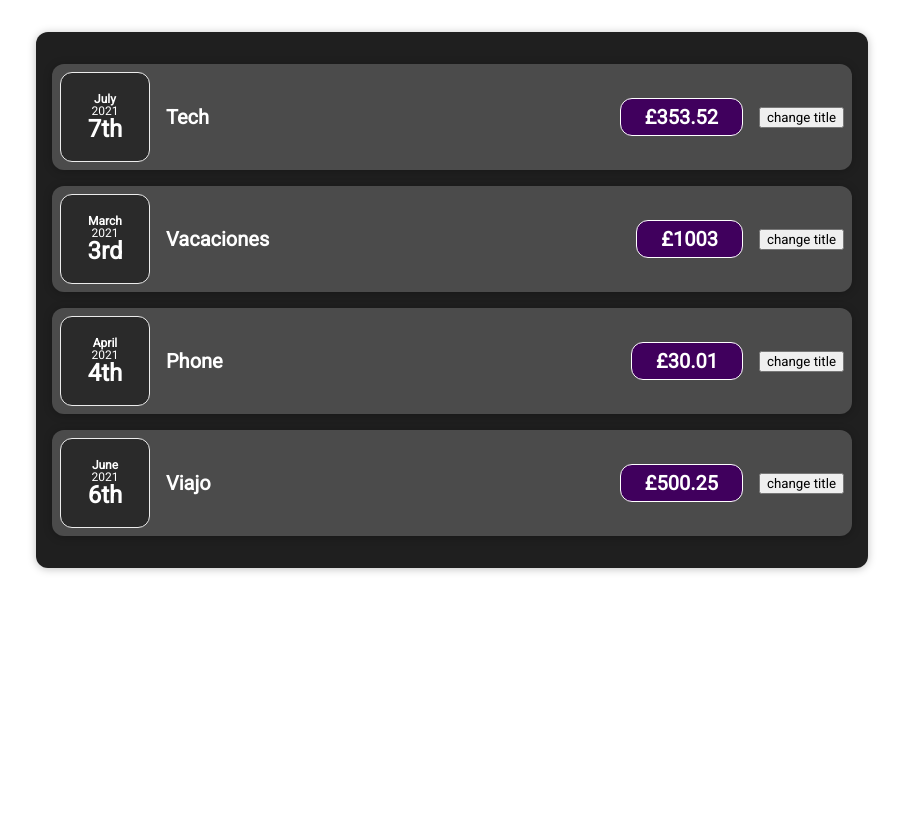
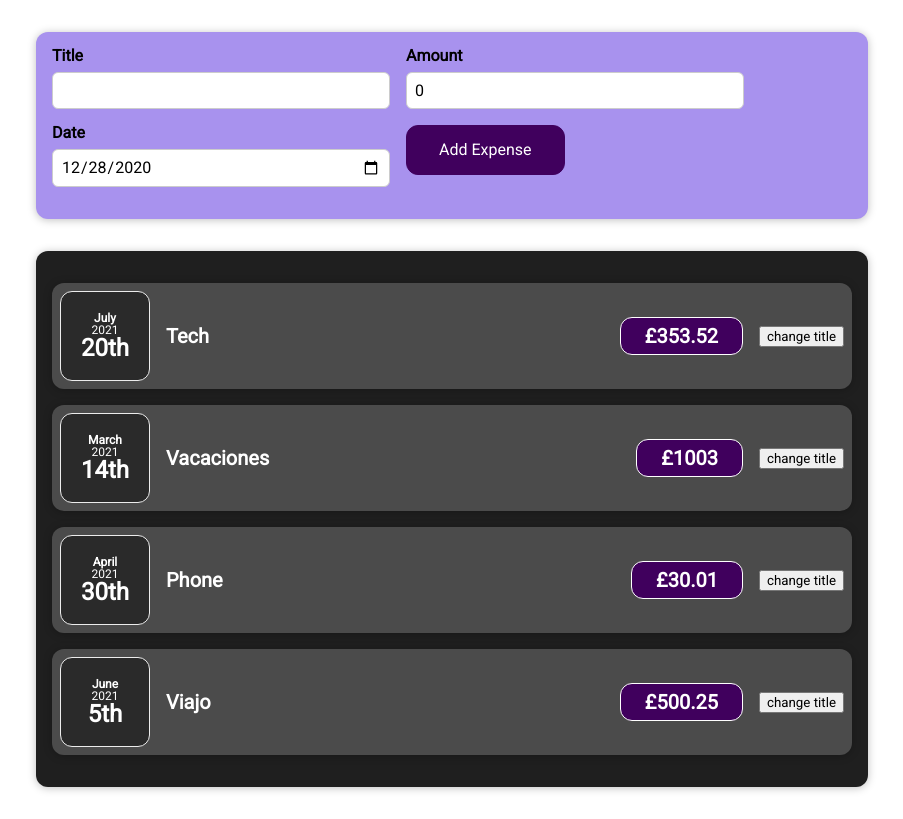
Before and after one commit to jrmileham/ts-react-starter, a React app: page / in a window 1280 px wide. Shown: the whole page, without its empty margins (188-1091 px from the left). Built offline with nearby package versions, Linux system fonts and the light colour scheme.

Commit message:
Add new expense

```diff
--- a/src/App.tsx
+++ b/src/App.tsx
@@ -1,15 +1,45 @@
 import pkg from '@package';
 import Expenses from '@App/expense/components/Expenses';
+import NewExpense from '@App/expense/components/NewExpense';
+import Expense from '@App/expense/model/Expense';
+import { useState } from 'react';
+
 /**
  * Main function
  */
 function App(): JSX.Element {
+  const [expenses, setExpenses] = useState<Expense[]>(
+    [
+      {
+        date: new Date(2021, 6, 20),
+        title: "Tech",
+        amount: 353.52
+      },
+      {
+        date: new Date(2021, 2, 14),
+        title: "Vacaciones",
+        amount: 1003
+      },
+      {
+        date: new Date(2021, 3, 30),
+        title: "Phone",
+        amount: 30.01
+      },
+      {
+        date: new Date(2021, 5, 5),
+        title: "Viajo",
+        amount: 500.25
+      }
+    ]
+  );
 
-
-
+  const addExpense = (newExpense: Expense): void => {
+    setExpenses([...expenses, newExpense]);
+  };
   return (
     <div className="App">
-      <Expenses />
+      <NewExpense addExpense={addExpense}/>
+      <Expenses expenses={expenses} />
     </div>
   );
 }
--- a/src/components/ShowDate.tsx
+++ b/src/components/ShowDate.tsx
@@ -18,8 +18,9 @@ function ShowDate(props: PropsWithChildren<ShowDateProps>): JSX.Element {
     <div {...divProps}>
       <div className={divProps.className ? `${divProps.className}__month` : undefined}>{localedDate.format("MMMM")}</div>
       <div className={divProps.className ? `${divProps.className}__year` : undefined}>{localedDate.format("YYYY")}</div>
-      <div className={divProps.className ? `${divProps.className}__day` : undefined}>{localedDate.format("Mo")}</div>
-    </div>);
+      <div className={divProps.className ? `${divProps.className}__day` : undefined}>{localedDate.format("Do")}</div>
+    </div>
+  );
 }
 
 ShowDate.defaultProps = defaultProps;
--- /dev/null
+++ b/src/expense/components/ExpenseForm.tsx
@@ -0,0 +1,53 @@
+import moment from "moment";
+import { ChangeEvent, FormEvent, PropsWithChildren, useState } from "react";
+import "./NewExpense.scss";
+
+import Expense from "@App/expense/model/Expense";
+
+export type ExpenseFormProps = {
+  submitExpense: (newExpense: Expense) => void;
+};
+
+const defaultState: Expense = {
+  title: "",
+  amount: 0.00,
+  date: new Date()
+};
+
+function ExpenseForm(props: PropsWithChildren<ExpenseFormProps>): JSX.Element {
+
+  const [expense, setExpense] = useState<Expense>(defaultState);
+
+  const titleChangeHandler = (event: ChangeEvent<HTMLInputElement>): void => setExpense({...expense, title: event.target.value});
+  const amountChangeHandler = (event: ChangeEvent<HTMLInputElement>): void => setExpense({...expense, amount: event.target.valueAsNumber});
+  const dateChangeHandler = (event: ChangeEvent<HTMLInputElement>): void => setExpense({...expense, date: event.target.valueAsDate!});
+  const submitFormHandler = (event: FormEvent<HTMLFormElement>): void => {
+    event.preventDefault();
+    props.submitExpense(expense);
+    setExpense(defaultState);
+  }
+
+  return (
+    <form onSubmit={submitFormHandler}>
+      <div className="new-expense__controls">
+        <div className="new-expense__control">
+          <label>Title</label>
+          <input type="text" value={expense.title} onChange={titleChangeHandler} />
+        </div>
+        <div className="new-expense__control">
+          <label>Amount</label>
+          <input type="number" value={expense.amount} min="0.01" step="0.01" onChange={amountChangeHandler} />
+        </div>
+        <div className="new-expense__control">
+          <label>Date</label>
+          <input type="date" value={moment(expense.date).format("yyyy-MM-DD")} min="2020-01-01" max="2022-12-31" onChange={dateChangeHandler} />
+        </div>
+        <div className="new-expense__actions">
+          <button type="submit">Add Expense</button>
+        </div>
+      </div>
+    </form>
+  );
+}
+
+export default ExpenseForm;
--- a/src/expense/components/ExpenseItem.tsx
+++ b/src/expense/components/ExpenseItem.tsx
@@ -1,5 +1,5 @@
 import ShowDate from '@App/components/ShowDate';
-import { PropsWithChildren, SyntheticEvent, useState } from 'react';
+import { PropsWithChildren, useState } from 'react';
 import './ExpenseItem.scss';
 import './ExpenseDate.scss';
 import Card from '@App/components/Card';
@@ -16,7 +16,7 @@ function ExpenseItem(props: PropsWithChildren<ExpenseItemProps>): JSX.Element {
 
   function changeTitle () { updateTitle("hello " + props.expenseTitle) };
 
-  const { expenseDate, expenseTitle, expenseAmount } = props;
+  const { expenseDate, expenseAmount } = props;
   return (
     <Card className="expense-item">
       <ShowDate className="expense-date" date={expenseDate} />
--- a/src/expense/components/Expenses.tsx
+++ b/src/expense/components/Expenses.tsx
@@ -1,35 +1,25 @@
 import './Expenses.scss';
-import ExpenseItem, { ExpenseItemProps } from '@App/expense/components/ExpenseItem';
+import ExpenseItem  from '@App/expense/components/ExpenseItem';
 import Card from '@App/components/Card';
+import { PropsWithChildren } from 'react';
+import Expense from '@App/expense/model/Expense';
 
-function Expenses(): JSX.Element {
-  const expenses: ExpenseItemProps[] = [
-    {
-      expenseDate: new Date(2021, 6, 20),
-      expenseTitle: "Tech",
-      expenseAmount: 353.52
-    },
-    {
-      expenseDate: new Date(2021, 2, 14),
-      expenseTitle: "Vacaciones",
-      expenseAmount: 1003
-    },
-    {
-      expenseDate: new Date(2021, 3, 30),
-      expenseTitle: "Phone",
-      expenseAmount: 30.01
-    },
-    {
-      expenseDate: new Date(2021, 5, 5),
-      expenseTitle: "Viajo",
-      expenseAmount: 500.25
-    }
-  ];
+export type ExpensesProps = {
+  expenses: Expense[];
+};
+
+function Expenses(props: PropsWithChildren<ExpensesProps>): JSX.Element {
   return (
     <Card className="expenses">
       {
-        expenses.map((expense, index): JSX.Element =>
-          <ExpenseItem key={index} {...expense} />)
+        props.expenses.map((expense: Expense, index: number): JSX.Element =>
+          <ExpenseItem
+            key={index}
+            expenseAmount={expense.amount}
+            expenseTitle={expense.title}
+            expenseDate={expense.date}
+          />
+        )
       }
     </Card>
   );
--- /dev/null
+++ b/src/expense/components/NewExpense.scss
@@ -0,0 +1,57 @@
+.new-expense {
+  background-color: #a892ee;
+  padding: 1rem;
+  margin: 2rem auto;
+  width: 50rem;
+  max-width: 95%;
+  border-radius: 12px;
+  text-align: center;
+  box-shadow: 0 1px 8px rgba(0, 0, 0, 0.25);
+  & button {
+    font: inherit;
+    cursor: pointer;
+    padding: 1rem 2rem;
+    border: 1px solid #40005d;
+    background-color: #40005d;
+    color: white;
+    border-radius: 12px;
+    margin-right: 1rem;
+    &:hover,
+    &:active {
+      background-color: #510674;
+      border-color: #510674;
+    }
+    &.alternative {
+      color: #220131;
+      border-color: transparent;
+      background-color: transparent;
+      &:hover,
+      &:active {
+        background-color: #ddb3f8;
+      }
+    }
+  }
+  &__controls {
+    display: flex;
+    flex-wrap: wrap;
+    gap: 1rem;
+    margin-bottom: 1rem;
+    text-align: left;
+  }
+  &__control label {
+    font-weight: bold;
+    margin-bottom: 0.5rem;
+    display: block;
+  }
+  &__control input {
+    font: inherit;
+    padding: 0.5rem;
+    border-radius: 6px;
+    border: 1px solid #ccc;
+    width: 20rem;
+    max-width: 100%;
+  }
+  &__actions {
+    text-align: right;
+  }
+}
--- /dev/null
+++ b/src/expense/components/NewExpense.tsx
@@ -0,0 +1,19 @@
+import "./NewExpense.scss";
+
+import ExpenseForm from "@App/expense/components/ExpenseForm";
+import { PropsWithChildren } from "react";
+import Expense from "@App/expense/model/Expense";
+
+export type NewExpenseProps = {
+  addExpense: (newExpense: Expense) => void;
+};
+
+function NewExpense(props: PropsWithChildren<NewExpenseProps>): JSX.Element {
+  return (
+  <div className="new-expense">
+    <ExpenseForm submitExpense={props.addExpense}/>
+  </div>
+  );
+}
+
+export default NewExpense;
--- /dev/null
+++ b/src/expense/model/Expense.ts
@@ -0,0 +1,5 @@
+export default interface Expense {
+  title: string;
+  amount: number;
+  date: Date;
+};
```
Also changed, not shown: 1 other file (tests, documents, lock files or other folders).
